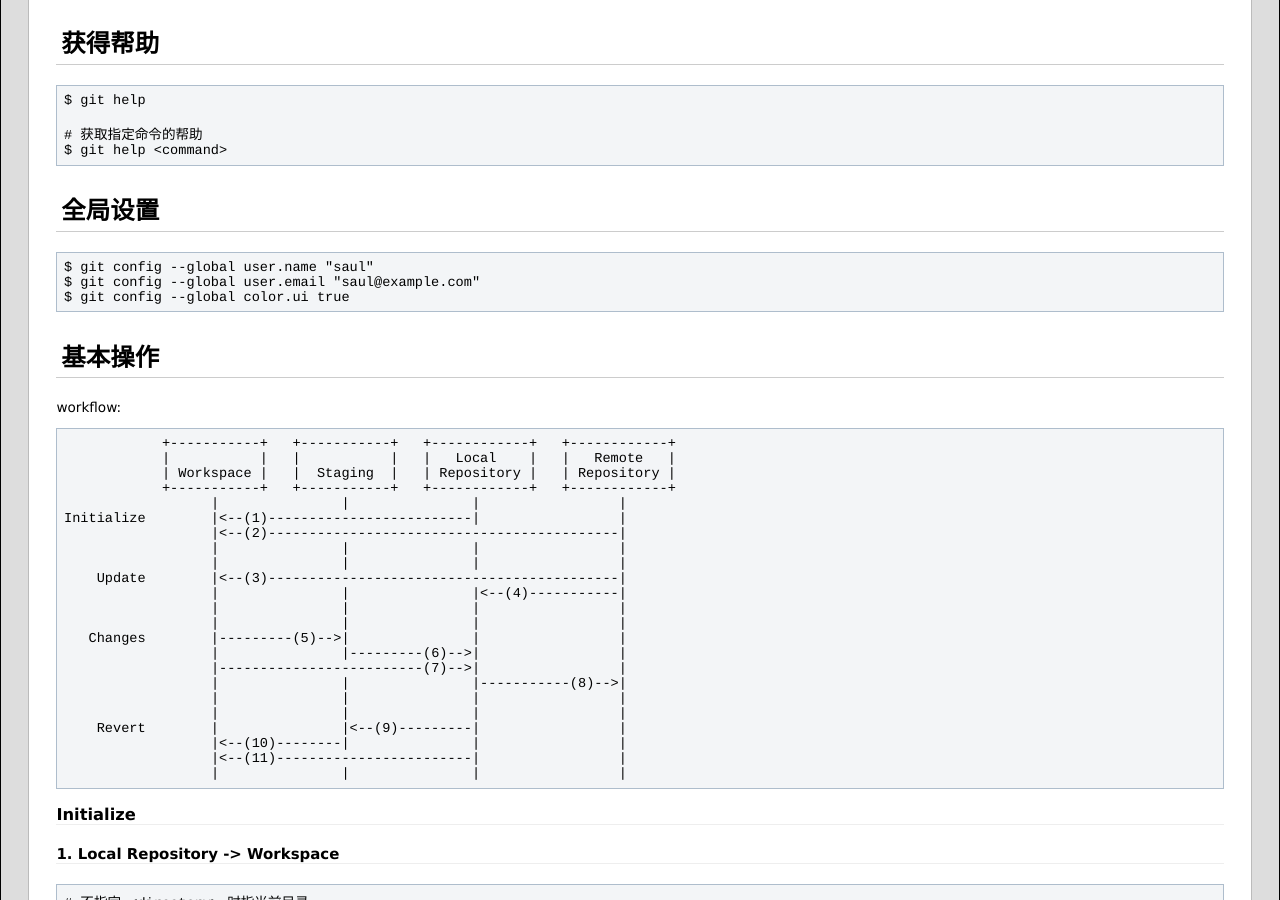
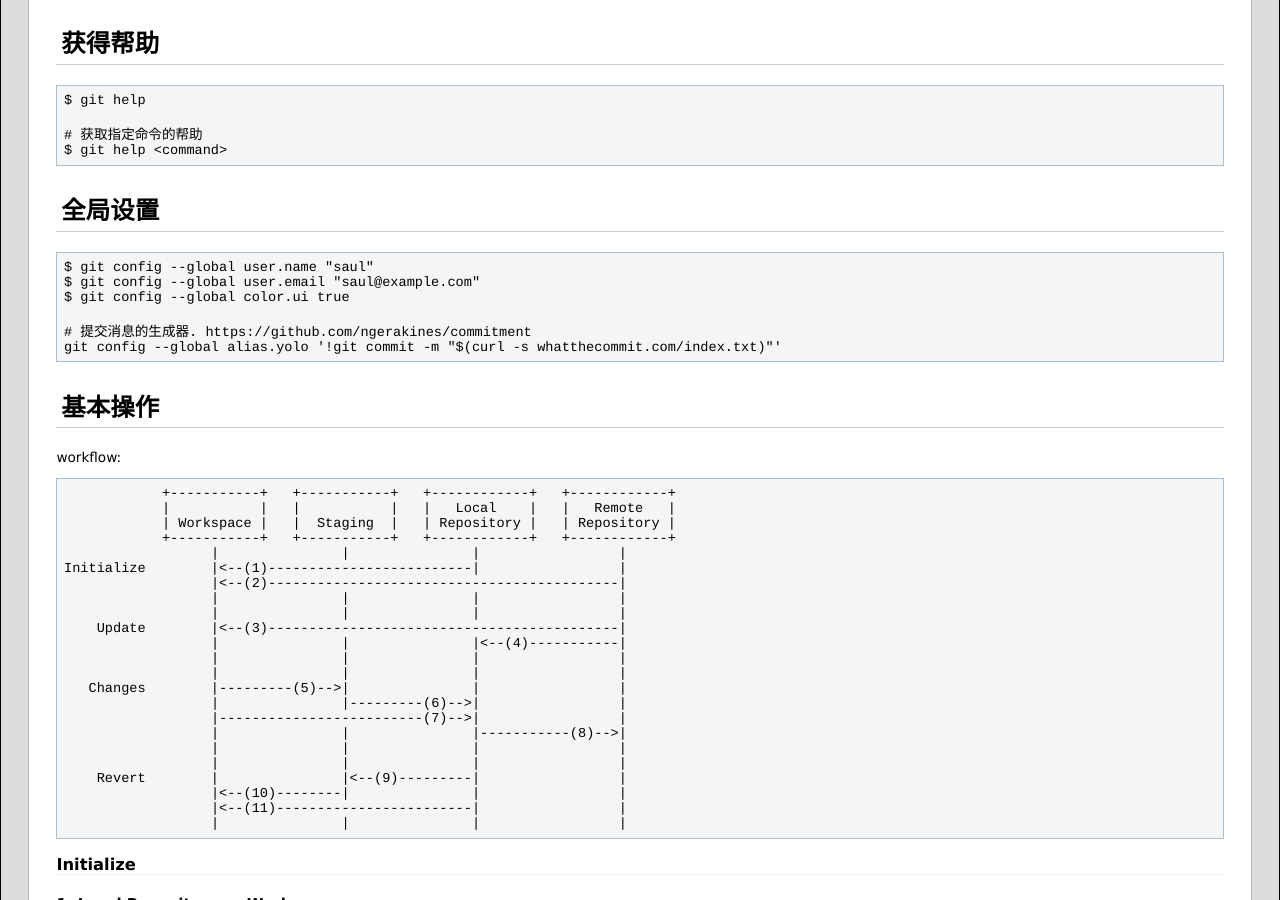
Before and after one commit to SaulLawliet/saullawliet.github.io, a Jekyll site: the page notebook/git.html, which Jekyll copies as it is, in a window 1280 px wide and 900 px high, scrolled down 641 px. Built offline with Jekyll 4.4.1, drawn with Linux system fonts in a browser that asks for light colours; some of the changed text lies outside the part shown.

```diff
--- a/notebook-org/git.org
+++ b/notebook-org/git.org
@@ -17,6 +17,9 @@
 $ git config --global user.name "saul"
 $ git config --global user.email "saul@example.com"
 $ git config --global color.ui true
+
+# 提交消息的生成器. https://github.com/ngerakines/commitment
+git config --global alias.yolo '!git commit -m "$(curl -s whatthecommit.com/index.txt)"'
 #+END_EXAMPLE
 
 * 基本操作
--- a/notebook/git.html
+++ b/notebook/git.html
@@ -3,20 +3,19 @@
 "http://www.w3.org/TR/xhtml1/DTD/xhtml1-strict.dtd">
 <html xmlns="http://www.w3.org/1999/xhtml" lang="en" xml:lang="en">
 <head>
-<!-- 2019-03-21 Thu 16:45 -->
+<!-- 2020-04-01 Wed 21:17 -->
 <meta http-equiv="Content-Type" content="text/html;charset=utf-8" />
 <meta name="viewport" content="width=device-width, initial-scale=1" />
 <title>GIT 笔记</title>
 <meta name="generator" content="Org mode" />
 <meta name="author" content="Saul Lawliet" />
 <link rel="stylesheet" href="/assets/css/org.css" type="text/css" />
-<link rel="stylesheet" href="https://saullawliet.github.io/assets/css/org.css" type="text/css" />
 <script type="text/javascript">
 /*
 @licstart  The following is the entire license notice for the
 JavaScript code in this tag.
 
-Copyright (C) 2012-2018 Free Software Foundation, Inc.
+Copyright (C) 2012-2019 Free Software Foundation, Inc.
 
 The JavaScript code in this tag is free software: you can
 redistribute it and/or modify it under the terms of the GNU
@@ -65,56 +64,56 @@
 <h2>Table of Contents</h2>
 <div id="text-table-of-contents">
 <ul>
-<li><a href="#org3190272">获得帮助</a></li>
-<li><a href="#org18a5a6b">全局设置</a></li>
-<li><a href="#org3a0216d">基本操作</a>
+<li><a href="#org5b01d4c">获得帮助</a></li>
+<li><a href="#org8653b17">全局设置</a></li>
+<li><a href="#org6557b8e">基本操作</a>
 <ul>
-<li><a href="#org25d6805">Initialize</a>
+<li><a href="#org54ab425">Initialize</a>
 <ul>
-<li><a href="#org1c75dcf">1. Local Repository -&gt; Workspace</a></li>
-<li><a href="#org43a76d5">2. Remote Repository -&gt; Workspace</a></li>
+<li><a href="#org54ff64a">1. Local Repository -&gt; Workspace</a></li>
+<li><a href="#orge83c327">2. Remote Repository -&gt; Workspace</a></li>
 </ul>
 </li>
-<li><a href="#org93ae948">Update</a>
+<li><a href="#org2d37680">Update</a>
 <ul>
-<li><a href="#org24f5dc8">3. Remote Repository -&gt; Workspace</a></li>
-<li><a href="#orgda18305">4. Remote Repository -&gt; Local Repository</a></li>
+<li><a href="#orgcf83a09">3. Remote Repository -&gt; Workspace</a></li>
+<li><a href="#org2ebeebf">4. Remote Repository -&gt; Local Repository</a></li>
 </ul>
 </li>
-<li><a href="#orga073b76">Changes</a>
+<li><a href="#org42ad1c2">Changes</a>
 <ul>
-<li><a href="#org662a6d3">5. Workspace -&gt; Staging</a></li>
-<li><a href="#orgd9325e2">6. Staging -&gt; Local Repository</a></li>
-<li><a href="#orgc76d025">7. Workspace -&gt; Local Repository</a></li>
-<li><a href="#org6c6a950">8. Local Repository -&gt; Remote Repository</a></li>
+<li><a href="#orgfbc1e0d">5. Workspace -&gt; Staging</a></li>
+<li><a href="#org41effd4">6. Staging -&gt; Local Repository</a></li>
+<li><a href="#org0800fe6">7. Workspace -&gt; Local Repository</a></li>
+<li><a href="#orgdcb562d">8. Local Repository -&gt; Remote Repository</a></li>
 </ul>
 </li>
-<li><a href="#orgf1d5b79">Revert</a>
+<li><a href="#org6412fb2">Revert</a>
 <ul>
-<li><a href="#orgf83b6ad">9. Local Repository -&gt; Staging</a></li>
-<li><a href="#orgf7d396e">10. Staging -&gt; Workspace</a></li>
-<li><a href="#orgaef3b3e">11. Local Repository -&gt; Workspace</a></li>
+<li><a href="#orgdb647b3">9. Local Repository -&gt; Staging</a></li>
+<li><a href="#orga5907a8">10. Staging -&gt; Workspace</a></li>
+<li><a href="#org6788dc5">11. Local Repository -&gt; Workspace</a></li>
 </ul>
 </li>
 </ul>
 </li>
-<li><a href="#orgacf7d3b">其他操作</a>
+<li><a href="#org4fd1177">其他操作</a>
 <ul>
-<li><a href="#orga83a863">Diff</a></li>
-<li><a href="#org5926ec9">Log</a></li>
-<li><a href="#org09983bf">Branch</a></li>
-<li><a href="#org8317542">Tag</a></li>
+<li><a href="#org45f882c">Diff</a></li>
+<li><a href="#org8dd51db">Log</a></li>
+<li><a href="#orgb8010eb">Branch</a></li>
+<li><a href="#org0b8bec9">Tag</a></li>
 </ul>
 </li>
-<li><a href="#org55a1d47">参考</a></li>
+<li><a href="#org8d9ae9e">参考</a></li>
 </ul>
 </div>
 </div>
 <hr />
 
-<div id="outline-container-org3190272" class="outline-2">
-<h2 id="org3190272">获得帮助</h2>
-<div class="outline-text-2" id="text-org3190272">
+<div id="outline-container-org5b01d4c" class="outline-2">
+<h2 id="org5b01d4c">获得帮助</h2>
+<div class="outline-text-2" id="text-org5b01d4c">
 <pre class="example">
 $ git help
 
@@ -124,20 +123,23 @@
 </div>
 </div>
 
-<div id="outline-container-org18a5a6b" class="outline-2">
-<h2 id="org18a5a6b">全局设置</h2>
-<div class="outline-text-2" id="text-org18a5a6b">
+<div id="outline-container-org8653b17" class="outline-2">
+<h2 id="org8653b17">全局设置</h2>
+<div class="outline-text-2" id="text-org8653b17">
 <pre class="example">
 $ git config --global user.name "saul"
 $ git config --global user.email "saul@example.com"
 $ git config --global color.ui true
+
+# 提交消息的生成器. https://github.com/ngerakines/commitment
+git config --global alias.yolo '!git commit -m "$(curl -s whatthecommit.com/index.txt)"'
 </pre>
 </div>
 </div>
 
-<div id="outline-container-org3a0216d" class="outline-2">
-<h2 id="org3a0216d">基本操作</h2>
-<div class="outline-text-2" id="text-org3a0216d">
+<div id="outline-container-org6557b8e" class="outline-2">
+<h2 id="org6557b8e">基本操作</h2>
+<div class="outline-text-2" id="text-org6557b8e">
 <p>
 workflow:
 </p>
@@ -168,13 +170,13 @@
 </pre>
 </div>
 
-<div id="outline-container-org25d6805" class="outline-3">
-<h3 id="org25d6805">Initialize</h3>
-<div class="outline-text-3" id="text-org25d6805">
+<div id="outline-container-org54ab425" class="outline-3">
+<h3 id="org54ab425">Initialize</h3>
+<div class="outline-text-3" id="text-org54ab425">
 </div>
-<div id="outline-container-org1c75dcf" class="outline-4">
-<h4 id="org1c75dcf">1. Local Repository -&gt; Workspace</h4>
-<div class="outline-text-4" id="text-org1c75dcf">
+<div id="outline-container-org54ff64a" class="outline-4">
+<h4 id="org54ff64a">1. Local Repository -&gt; Workspace</h4>
+<div class="outline-text-4" id="text-org54ff64a">
 <pre class="example">
 # 不指定 &lt;directory&gt; 时指当前目录
 $ git init [&lt;directory&gt;]
@@ -182,9 +184,9 @@
 </div>
 </div>
 
-<div id="outline-container-org43a76d5" class="outline-4">
-<h4 id="org43a76d5">2. Remote Repository -&gt; Workspace</h4>
-<div class="outline-text-4" id="text-org43a76d5">
+<div id="outline-container-orge83c327" class="outline-4">
+<h4 id="orge83c327">2. Remote Repository -&gt; Workspace</h4>
+<div class="outline-text-4" id="text-orge83c327">
 <pre class="example">
 $ git clone &lt;url of remote repository&gt; [&lt;directory&gt;]
 </pre>
@@ -192,22 +194,22 @@
 </div>
 </div>
 
-<div id="outline-container-org93ae948" class="outline-3">
-<h3 id="org93ae948">Update</h3>
-<div class="outline-text-3" id="text-org93ae948">
+<div id="outline-container-org2d37680" class="outline-3">
+<h3 id="org2d37680">Update</h3>
+<div class="outline-text-3" id="text-org2d37680">
 </div>
-<div id="outline-container-org24f5dc8" class="outline-4">
-<h4 id="org24f5dc8">3. Remote Repository -&gt; Workspace</h4>
-<div class="outline-text-4" id="text-org24f5dc8">
+<div id="outline-container-orgcf83a09" class="outline-4">
+<h4 id="orgcf83a09">3. Remote Repository -&gt; Workspace</h4>
+<div class="outline-text-4" id="text-orgcf83a09">
 <pre class="example">
 $ git pull
 </pre>
 </div>
 </div>
 
-<div id="outline-container-orgda18305" class="outline-4">
-<h4 id="orgda18305">4. Remote Repository -&gt; Local Repository</h4>
-<div class="outline-text-4" id="text-orgda18305">
+<div id="outline-container-org2ebeebf" class="outline-4">
+<h4 id="org2ebeebf">4. Remote Repository -&gt; Local Repository</h4>
+<div class="outline-text-4" id="text-org2ebeebf">
 <pre class="example">
 $ git fetch
 </pre>
@@ -215,31 +217,31 @@
 </div>
 </div>
 
-<div id="outline-container-orga073b76" class="outline-3">
-<h3 id="orga073b76">Changes</h3>
-<div class="outline-text-3" id="text-orga073b76">
+<div id="outline-container-org42ad1c2" class="outline-3">
+<h3 id="org42ad1c2">Changes</h3>
+<div class="outline-text-3" id="text-org42ad1c2">
 </div>
-<div id="outline-container-org662a6d3" class="outline-4">
-<h4 id="org662a6d3">5. Workspace -&gt; Staging</h4>
-<div class="outline-text-4" id="text-org662a6d3">
+<div id="outline-container-orgfbc1e0d" class="outline-4">
+<h4 id="orgfbc1e0d">5. Workspace -&gt; Staging</h4>
+<div class="outline-text-4" id="text-orgfbc1e0d">
 <pre class="example">
 $ git add &lt;./dir/file&gt;...
 </pre>
 </div>
 </div>
 
-<div id="outline-container-orgd9325e2" class="outline-4">
-<h4 id="orgd9325e2">6. Staging -&gt; Local Repository</h4>
-<div class="outline-text-4" id="text-orgd9325e2">
+<div id="outline-container-org41effd4" class="outline-4">
+<h4 id="org41effd4">6. Staging -&gt; Local Repository</h4>
+<div class="outline-text-4" id="text-org41effd4">
 <pre class="example">
 $ git commit -m &lt;message&gt;
 </pre>
 </div>
 </div>
 
-<div id="outline-container-orgc76d025" class="outline-4">
-<h4 id="orgc76d025">7. Workspace -&gt; Local Repository</h4>
-<div class="outline-text-4" id="text-orgc76d025">
+<div id="outline-container-org0800fe6" class="outline-4">
+<h4 id="org0800fe6">7. Workspace -&gt; Local Repository</h4>
+<div class="outline-text-4" id="text-org0800fe6">
 <pre class="example">
 # 不会提交 untracked 文件
 $ git commit -a -m &lt;message&gt;
@@ -250,9 +252,9 @@
 </div>
 </div>
 
-<div id="outline-container-org6c6a950" class="outline-4">
-<h4 id="org6c6a950">8. Local Repository -&gt; Remote Repository</h4>
-<div class="outline-text-4" id="text-org6c6a950">
+<div id="outline-container-orgdcb562d" class="outline-4">
+<h4 id="orgdcb562d">8. Local Repository -&gt; Remote Repository</h4>
+<div class="outline-text-4" id="text-orgdcb562d">
 <pre class="example">
 $ git push [-u &lt;name&gt; &lt;branch&gt;]
 </pre>
@@ -260,13 +262,13 @@
 </div>
 </div>
 
-<div id="outline-container-orgf1d5b79" class="outline-3">
-<h3 id="orgf1d5b79">Revert</h3>
-<div class="outline-text-3" id="text-orgf1d5b79">
+<div id="outline-container-org6412fb2" class="outline-3">
+<h3 id="org6412fb2">Revert</h3>
+<div class="outline-text-3" id="text-org6412fb2">
 </div>
-<div id="outline-container-orgf83b6ad" class="outline-4">
-<h4 id="orgf83b6ad">9. Local Repository -&gt; Staging</h4>
-<div class="outline-text-4" id="text-orgf83b6ad">
+<div id="outline-container-orgdb647b3" class="outline-4">
+<h4 id="orgdb647b3">9. Local Repository -&gt; Staging</h4>
+<div class="outline-text-4" id="text-orgdb647b3">
 <pre class="example">
 # 撤销上次提交, 将所有的改动放到 Staging
 $ git reset --soft HEAD^
@@ -274,9 +276,9 @@
 </div>
 </div>
 
-<div id="outline-container-orgf7d396e" class="outline-4">
-<h4 id="orgf7d396e">10. Staging -&gt; Workspace</h4>
-<div class="outline-text-4" id="text-orgf7d396e">
+<div id="outline-container-orga5907a8" class="outline-4">
+<h4 id="orga5907a8">10. Staging -&gt; Workspace</h4>
+<div class="outline-text-4" id="text-orga5907a8">
 <pre class="example">
 # 将文件状态从 Staging 移出, 不指定 &lt;file&gt; 时表示所有在 Staging 的文件
 $ git reset HEAD [&lt;file&gt;...]
@@ -287,9 +289,9 @@
 </div>
 </div>
 
-<div id="outline-container-orgaef3b3e" class="outline-4">
-<h4 id="orgaef3b3e">11. Local Repository -&gt; Workspace</h4>
-<div class="outline-text-4" id="text-orgaef3b3e">
+<div id="outline-container-org6788dc5" class="outline-4">
+<h4 id="org6788dc5">11. Local Repository -&gt; Workspace</h4>
+<div class="outline-text-4" id="text-org6788dc5">
 <pre class="example">
 # 撤销上次的提交以及所有的改动(慎用)
 $ git reset --hard HEAD^
@@ -299,13 +301,13 @@
 </div>
 </div>
 
-<div id="outline-container-orgacf7d3b" class="outline-2">
-<h2 id="orgacf7d3b">其他操作</h2>
-<div class="outline-text-2" id="text-orgacf7d3b">
+<div id="outline-container-org4fd1177" class="outline-2">
+<h2 id="org4fd1177">其他操作</h2>
+<div class="outline-text-2" id="text-org4fd1177">
 </div>
-<div id="outline-container-orga83a863" class="outline-3">
-<h3 id="orga83a863">Diff</h3>
-<div class="outline-text-3" id="text-orga83a863">
+<div id="outline-container-org45f882c" class="outline-3">
+<h3 id="org45f882c">Diff</h3>
+<div class="outline-text-3" id="text-org45f882c">
 <pre class="example">
 # unstaged 与 last commit 比较
 $ git diff [&lt;file&gt;]
@@ -325,9 +327,9 @@
 </div>
 </div>
 
-<div id="outline-container-org5926ec9" class="outline-3">
-<h3 id="org5926ec9">Log</h3>
-<div class="outline-text-3" id="text-org5926ec9">
+<div id="outline-container-org8dd51db" class="outline-3">
+<h3 id="org8dd51db">Log</h3>
+<div class="outline-text-3" id="text-org8dd51db">
 <pre class="example">
 $ git log
 $ git log --pretty=oneline
@@ -344,9 +346,9 @@
 </div>
 </div>
 
-<div id="outline-container-org09983bf" class="outline-3">
-<h3 id="org09983bf">Branch</h3>
-<div class="outline-text-3" id="text-org09983bf">
+<div id="outline-container-orgb8010eb" class="outline-3">
+<h3 id="orgb8010eb">Branch</h3>
+<div class="outline-text-3" id="text-orgb8010eb">
 <pre class="example">
 $ git branch               # 列出分支
 $ git branch -r            # 列出远程分支
@@ -361,9 +363,9 @@
 </div>
 </div>
 
-<div id="outline-container-org8317542" class="outline-3">
-<h3 id="org8317542">Tag</h3>
-<div class="outline-text-3" id="text-org8317542">
+<div id="outline-container-org0b8bec9" class="outline-3">
+<h3 id="org0b8bec9">Tag</h3>
+<div class="outline-text-3" id="text-org0b8bec9">
 <pre class="example">
 $ git tag                   # 列出标签
 $ git checkout &lt;tag&gt;        # 切换标签
@@ -373,9 +375,9 @@
 </div>
 </div>
 </div>
-<div id="outline-container-org55a1d47" class="outline-2">
-<h2 id="org55a1d47">参考</h2>
-<div class="outline-text-2" id="text-org55a1d47">
+<div id="outline-container-org8d9ae9e" class="outline-2">
+<h2 id="org8d9ae9e">参考</h2>
+<div class="outline-text-2" id="text-org8d9ae9e">
 <ol class="org-ol">
 <li><a href="https://www.codeschool.com/courses/git-real">Code School - Git Real</a></li>
 <li><a href="https://sselab.de/lab2/public/wiki/sselab/index.php?title=Git">https://sselab.de/lab2/public/wiki/sselab/index.php?title=Git</a></li>
@@ -385,8 +387,8 @@
 </div>
 <div id="postamble" class="status">
 <p class="author">Author: Saul Lawliet</p>
-<p class="date">Created: 2019-03-21 Thu 16:45</p>
-<p class="validation"><a href="http://validator.w3.org/check?uri=referer">Validate</a></p>
+<p class="date">Created: 2020-04-01 Wed 21:17</p>
+<p class="validation"><a href="http://validator.w3.org/check?uri=referer">Validate XHTML 1.0</a></p>
 </div>
 </body>
 </html>
```
